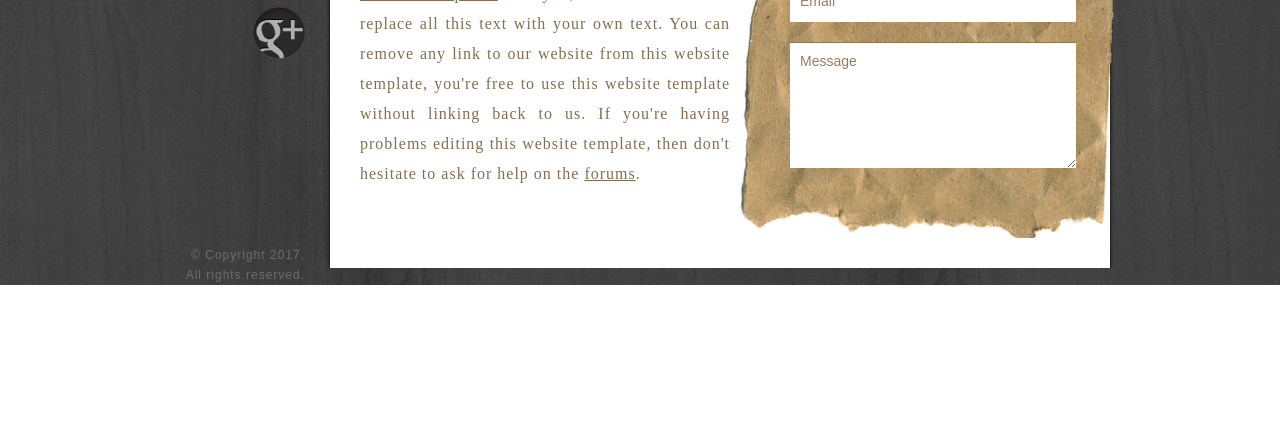
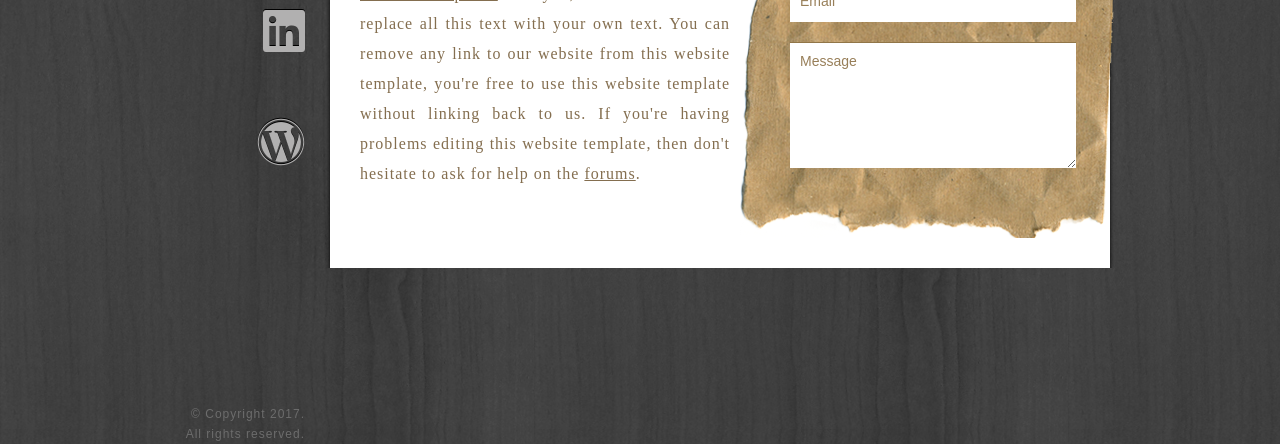
Before and after one commit to autana-wdd/carloscachima-website, a plain HTML site: page index.html in a window 1280 px wide. Shown: the part 1169-1613 px from the top of the page. Before the commit the page ends 1454 px from the top, so only its background shows below. Drawn offline with Linux system fonts and the light colour scheme.

Commit message:
social media
starting working with social media icons

```diff
--- a/css/style.css
+++ b/css/style.css
@@ -150,6 +150,17 @@ body {
 	text-align: left;
 	width: 53px;
 }
+
+#sidebar ul li.icons a {
+	display: block;
+	height: 53px;
+	margin: 0 0 0 92px;
+	padding: 0;
+	text-indent: -99999px;
+	text-align: left;
+	width: 53px;
+}
+
 #sidebar ul li.facebook a {
 	background-position: 0 0;
 }
--- a/index.html
+++ b/index.html
@@ -4,6 +4,7 @@
 	<meta charset="UTF-8">
 	<title>Carlos Cachima Website</title>
 	<link rel="stylesheet" href="css/style.css" type="text/css">
+	<script src="https://use.fontawesome.com/e929be8fd7.js"></script>
 </head>
 <body>
 	<div id="background">
@@ -60,13 +61,16 @@
 					<h3>social:</h3>
 					<ul>
 						<li class="facebook">
-							<a href="http://freewebsitetemplates.com/go/facebook/">facebook</a>
+							<a href="https://www.facebook.com/ccachima" class="btn btn-round btn-clear btn-facebook" target="_blank"><i class="fa fa-facebook"></i></a>
 						</li>
 						<li class="twitter">
-							<a href="http://freewebsitetemplates.com/go/twitter/">twitter</a>
+							<a href="https://twitter.com/cachimac" class="btn btn-round btn-clear btn-twitter" target="_blank"><i class="fa fa-twitter"></i></a>
 						</li>
-						<li class="googleplus">
-							<a href="http://freewebsitetemplates.com/go/googleplus/">googleplus</a>
+						<li class="fa fa-linkedin-square fa-3x icons">
+							<a href="https://www.linkedin.com/in/cachimac" class="btn btn-round btn-clear btn-linkedin" target="_blank"></a>
+						</li>
+						<li class="fa fa-wordpress fa-3x icons">
+							<a href="https://carloscachima.blog/" target="_blank" class="btn btn-round btn-clear btn-wordpress"></a>
 						</li>
 					</ul>
 				</div>
```
